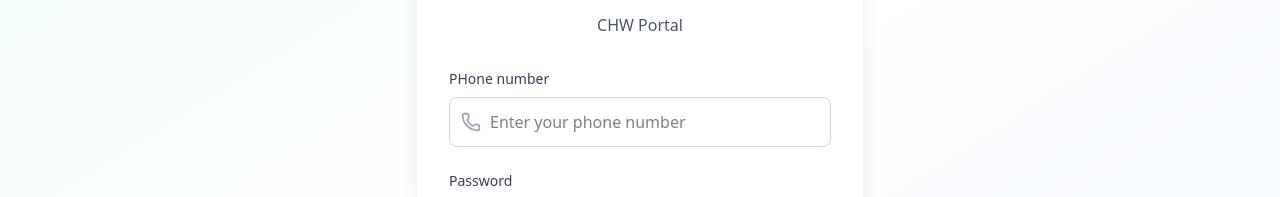
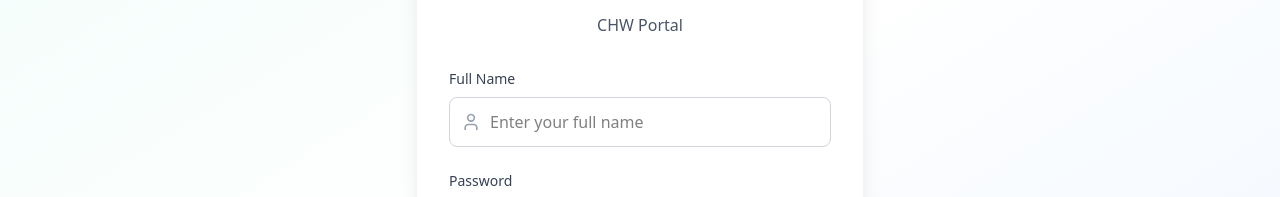
Before and after one commit to tuyishimejohnson/capstone-project, a React (Vite) app in the folder frontend/: page / in a window 1280 px wide. Shown: the part 269-466 px from the top of the page. Built offline with nearby package versions, Linux system fonts and the light colour scheme.

Commit message:
feat: update login form with localstorage and update dashboard

```diff
--- a/frontend/package.json
+++ b/frontend/package.json
@@ -15,6 +15,7 @@
     "@mui/material": "^7.1.2",
     "@mui/x-date-pickers": "^8.5.2",
     "@tailwindcss/vite": "^4.1.10",
+    "axios": "^1.10.0",
     "bcrypt": "^6.0.0",
     "cookie-parser": "^1.4.7",
     "dayjs": "^1.11.13",
--- a/frontend/src/components/auth/LoginForm.tsx
+++ b/frontend/src/components/auth/LoginForm.tsx
@@ -1,18 +1,18 @@
 import React, { useState } from "react";
-import { Eye, EyeOff, Phone, Lock, Heart } from "lucide-react";
+import { Eye, EyeOff, User, Lock, Heart } from "lucide-react";
 import { validateLoginForm } from "../../utils/validation";
 import type { FormErrors } from "../../types";
 import { Link } from "react-router-dom";
 import { useNavigate } from "react-router-dom";
 
 interface LoginFormProps {
-  onLogin: (email: string, password: string) => void;
+  onLogin: (name: string, password: string) => void;
   onSwitchToSignup: () => void;
 }
 
 export const LoginForm: React.FC<LoginFormProps> = () => {
   const navigate = useNavigate();
-  const [phone, setPhone] = useState("");
+  const [name, setName] = useState("");
   const [password, setPassword] = useState("");
   const [showPassword, setShowPassword] = useState(false);
   const [errors, setErrors] = useState<FormErrors>({});
@@ -20,7 +20,7 @@ export const LoginForm: React.FC<LoginFormProps> = () => {
 
   const handleSubmit = async (e: React.FormEvent) => {
     e.preventDefault();
-    const validationErrors = validateLoginForm(phone, password);
+    const validationErrors = validateLoginForm(name, password);
 
     if (Object.keys(validationErrors).length > 0) {
       setErrors(validationErrors);
@@ -29,17 +29,15 @@ export const LoginForm: React.FC<LoginFormProps> = () => {
 
     setErrors({});
     setIsLoading(true);
-    setPhone("");
+
+    // Store name in localStorage
+    localStorage.setItem("name", name);
+
+    setName("");
     setPassword("");
 
     // Simulate API call
     setTimeout(() => {
-      //onLogin(email, password);
-      console.log(
-        "=============================================>",
-        `${phone} and ${password}`
-      );
-
       setIsLoading(false);
       navigate("/dashboard");
     }, 1500);
@@ -62,28 +60,26 @@ export const LoginForm: React.FC<LoginFormProps> = () => {
           <form onSubmit={handleSubmit} className="space-y-6">
             <div>
               <label
-                htmlFor="phone"
+                htmlFor="name"
                 className="block text-sm font-medium text-gray-700 mb-2"
               >
-                PHone number
+                Full Name
               </label>
               <div className="relative">
-                <Phone className="absolute left-3 top-1/2 transform -translate-y-1/2 w-5 h-5 text-gray-400" />
+                <User className="absolute left-3 top-1/2 transform -translate-y-1/2 w-5 h-5 text-gray-400" />
                 <input
-                  type="tel"
-                  id="phone"
-                  value={phone}
-                  onChange={(e) => setPhone(e.target.value)}
+                  type="text"
+                  id="name"
+                  value={name}
+                  onChange={(e) => setName(e.target.value)}
                   className={`w-full pl-10 pr-4 py-3 border rounded-lg focus:ring-2 focus:ring-teal-500 focus:border-transparent transition-all ${
-                    errors.phone
-                      ? "border-red-300 bg-red-50"
-                      : "border-gray-300"
+                    errors.name ? "border-red-300 bg-red-50" : "border-gray-300"
                   }`}
-                  placeholder="Enter your phone number"
+                  placeholder="Enter your full name"
                 />
               </div>
-              {errors.phone && (
-                <p className="mt-1 text-sm text-red-600">{errors.phone}</p>
+              {errors.name && (
+                <p className="mt-1 text-sm text-red-600">{errors.name}</p>
               )}
             </div>
 
--- a/frontend/src/components/dashboard/Dashboard.tsx
+++ b/frontend/src/components/dashboard/Dashboard.tsx
@@ -1,4 +1,4 @@
-import React, { useState } from "react";
+import React, { useState, useEffect } from "react";
 import {
   LogOut,
   Bell,
@@ -15,6 +15,7 @@ import { AvailabilityModal } from "./AvailabilityModal";
 import { AvailabilityDisplay } from "./AvailabilityDisplay";
 import { healthMetrics, suggestions } from "../../data/mockData";
 import type { User, WeeklySchedule } from "../../types";
+import axios from "axios";
 
 interface DashboardProps {
   user: User;
@@ -59,6 +60,7 @@ const defaultSchedule: WeeklySchedule = {
 export const Dashboard: React.FC<DashboardProps> = ({ user, onLogout }) => {
   const [isAvailabilityModalOpen, setIsAvailabilityModalOpen] = useState(false);
   const [schedule, setSchedule] = useState<WeeklySchedule>(defaultSchedule);
+  const [userName, setUserName] = useState("");
 
   const criticalMetrics = healthMetrics.filter(
     (m: any) => m.status === "critical"
@@ -89,6 +91,16 @@ export const Dashboard: React.FC<DashboardProps> = ({ user, onLogout }) => {
   };
 
   const availabilityStatus = getAvailabilityStatus();
+
+  useEffect(() => {
+    const getUserName = async () => {
+      const response = localStorage.getItem("name"); // Replace with your API endpoint
+      if (response) {
+        setUserName(response);
+      }
+    };
+    getUserName();
+  }, []);
 
   return (
     <div className="min-h-screen bg-gray-50">
@@ -140,12 +152,16 @@ export const Dashboard: React.FC<DashboardProps> = ({ user, onLogout }) => {
                 <div className="flex items-center">
                   <div className="w-8 h-8 bg-teal-100 rounded-full flex items-center justify-center">
                     <span className="text-sm font-medium text-teal-600">
-                      {/* {user.name.charAt(0).toUpperCase()} */}
+                      {userName
+                        .split(" ")
+                        .map((name) => name[0])
+                        .join("")
+                        .toUpperCase()}
                     </span>
                   </div>
                   <div className="ml-2">
                     <p className="text-sm font-medium text-gray-900">
-                      {/* {user.name} */}
+                      {userName || "user"}
                     </p>
                     <p className="text-xs text-gray-500 capitalize">
                       {/* {user.role.replace("_", " ")} */}
@@ -172,7 +188,9 @@ export const Dashboard: React.FC<DashboardProps> = ({ user, onLogout }) => {
         <div className="mb-8 flex justify-between">
           <div>
             <h2 className="text-2xl font-bold text-gray-900 mb-2">
-              {/* Welcome back, {user.name} */} Welcomee!!!!!!!!
+              {" "}
+              Welcome back
+              {` ${userName}`}
             </h2>
             <p className="text-gray-600">
               Here is an overview of your availability customization and
--- a/frontend/src/types/index.ts
+++ b/frontend/src/types/index.ts
@@ -43,7 +43,6 @@ export interface WeeklySchedule {
 export interface User {
   id: string;
   name: string;
-  email: string;
   role: "admin" | "health_worker";
 }
 
--- a/frontend/src/utils/validation.ts
+++ b/frontend/src/utils/validation.ts
@@ -14,21 +14,19 @@ export const validateName = (name: string): boolean => {
 };
 
 export const validateLoginForm = (
-  phone: string,
+  name: string,
   password: string
 ): FormErrors => {
   const errors: FormErrors = {};
 
-  if (!phone.trim()) {
-    errors.phone = "Phone number is required";
-  } else if (!validatePhone(phone)) {
-    errors.phone = "Pleas enter a valid phone";
+  if (!name.trim()) {
+    errors.name = "Name is required";
   }
 
   if (!password) {
     errors.password = "Password is required";
   } else if (!validatePassword(password)) {
-    errors.password = "Password must be at least 8 characters long";
+    errors.password = "Password must be at least 5 characters long";
   }
 
   return errors;
```
Also changed, not shown: 1 other file (tests, documents, lock files or other folders).
